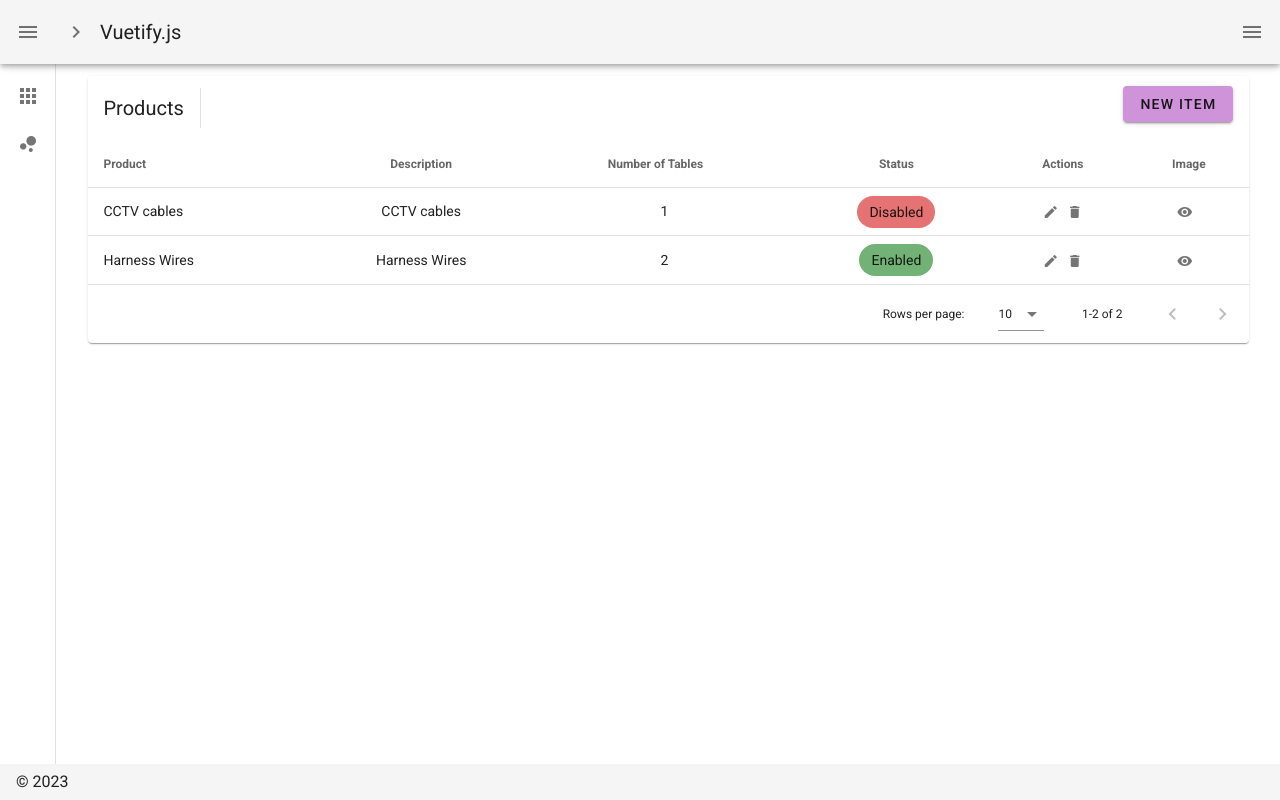
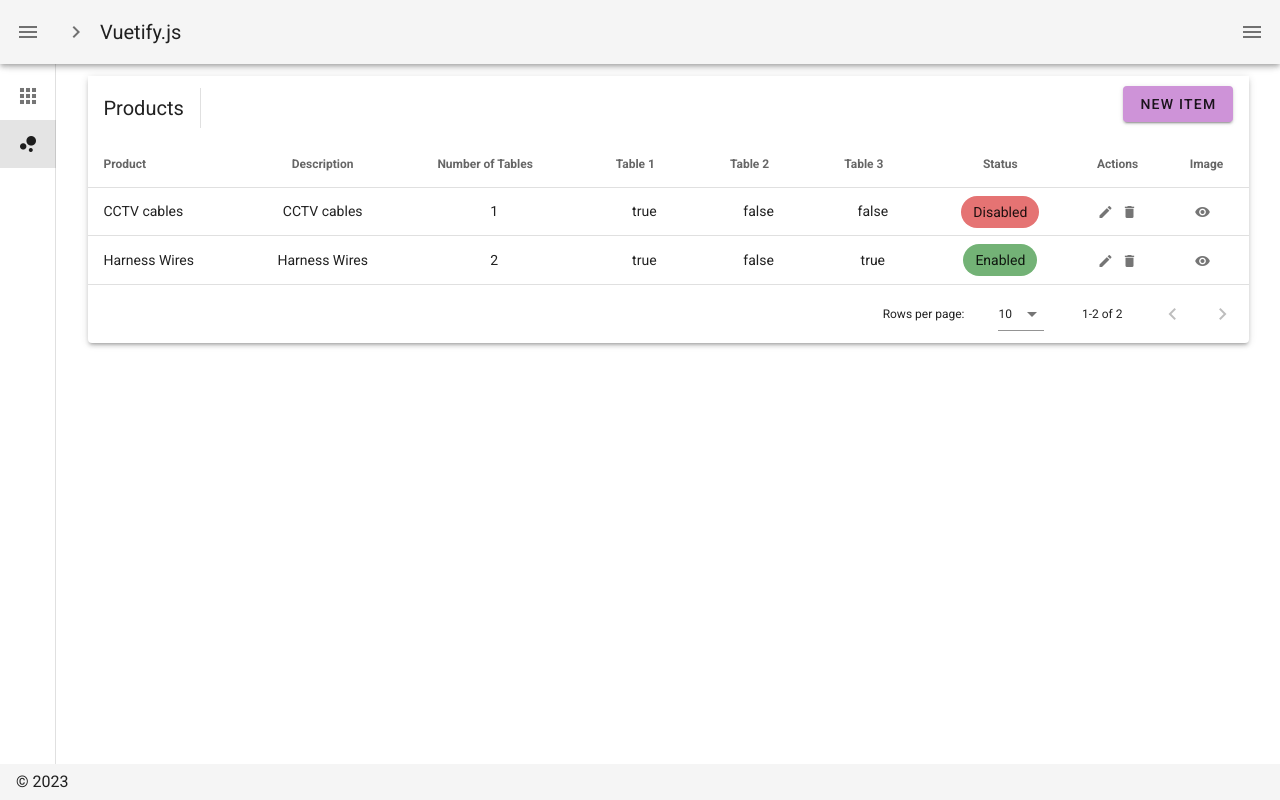
Before and after one commit to Kurama-tech/mamun-dashboard, a Nuxt app: page /products in a window 1280 px wide. Built offline with nearby package versions, Linux system fonts and the light colour scheme.

Commit message:
Cleared up the overlay problem

```diff
--- a/layouts/default.vue
+++ b/layouts/default.vue
@@ -104,8 +104,8 @@ export default {
         },
         {
           icon: 'mdi-chart-bubble',
-          title: 'Inspire',
-          to: '/inspire'
+          title: 'Products',
+          to: '/products'
         }
       ],
       miniVariant: true,
--- a/pages/products.vue
+++ b/pages/products.vue
@@ -3,7 +3,7 @@
     :headers="headers"
     :items="products"
     sort-by="products"
-    class="elevation-1"
+    class="elevation-3"
     >
     <template #top>
       <v-toolbar
@@ -51,23 +51,15 @@
                   <v-col
                     cols="12"
                     sm="6"
-                    md="4"
+                    md="8"
                   >
                     <v-text-field
                       v-model="editedItem.description"
                       label="Description"
                     />
                   </v-col>
-                  <v-col
-                    cols="12"
-                    sm="6"
-                    md="4"
-                  >
-                    <v-text-field
-                      v-model="editedItem.tables"
-                      label="Tables"
-                    />
-                  </v-col>
+                </v-row>
+                <v-row>
                   <v-col
                     cols="12"
                     sm="6"
@@ -175,12 +167,13 @@
       <v-icon
         small
         class="mr-2"
-        @click="picVisible=!picVisible"
+        @mouseover="picVisible=!picVisible"
       >
         mdi-eye
       </v-icon>
       <v-overlay v-model="picVisible"
-        scroll-strategy="close">
+        scroll-strategy="close"
+        @click="picVisible=!picVisible">
         <img :src="item.image"/>
       </v-overlay>
     </template>
@@ -189,7 +182,7 @@
 
 <script>
 export default {
-  name: 'InspirePage',
+  name: 'ProductsPage',
   data: () => ({
     dialog: false,
     dialogDelete: false,
@@ -203,6 +196,9 @@ export default {
       },
       { text: 'Description', align: 'center', value: 'description', sortable: false },
       { text: 'Number of Tables', align: 'center', value: 'tables' },
+      { text: 'Table 1', align: 'center', value: 'table1' },
+      { text: 'Table 2', align: 'center', value: 'table2' },
+      { text: 'Table 3', align: 'center', value: 'table3' },
       { text: 'Status', align: 'center', value: 'status', sortable: false },
       { text: 'Actions', align: 'center', value: 'actions', sortable: false },
       { text: 'Image', align: 'center', value: 'image', sortable: false }
```
Lines whose indentation alone changed are shown as unchanged.
